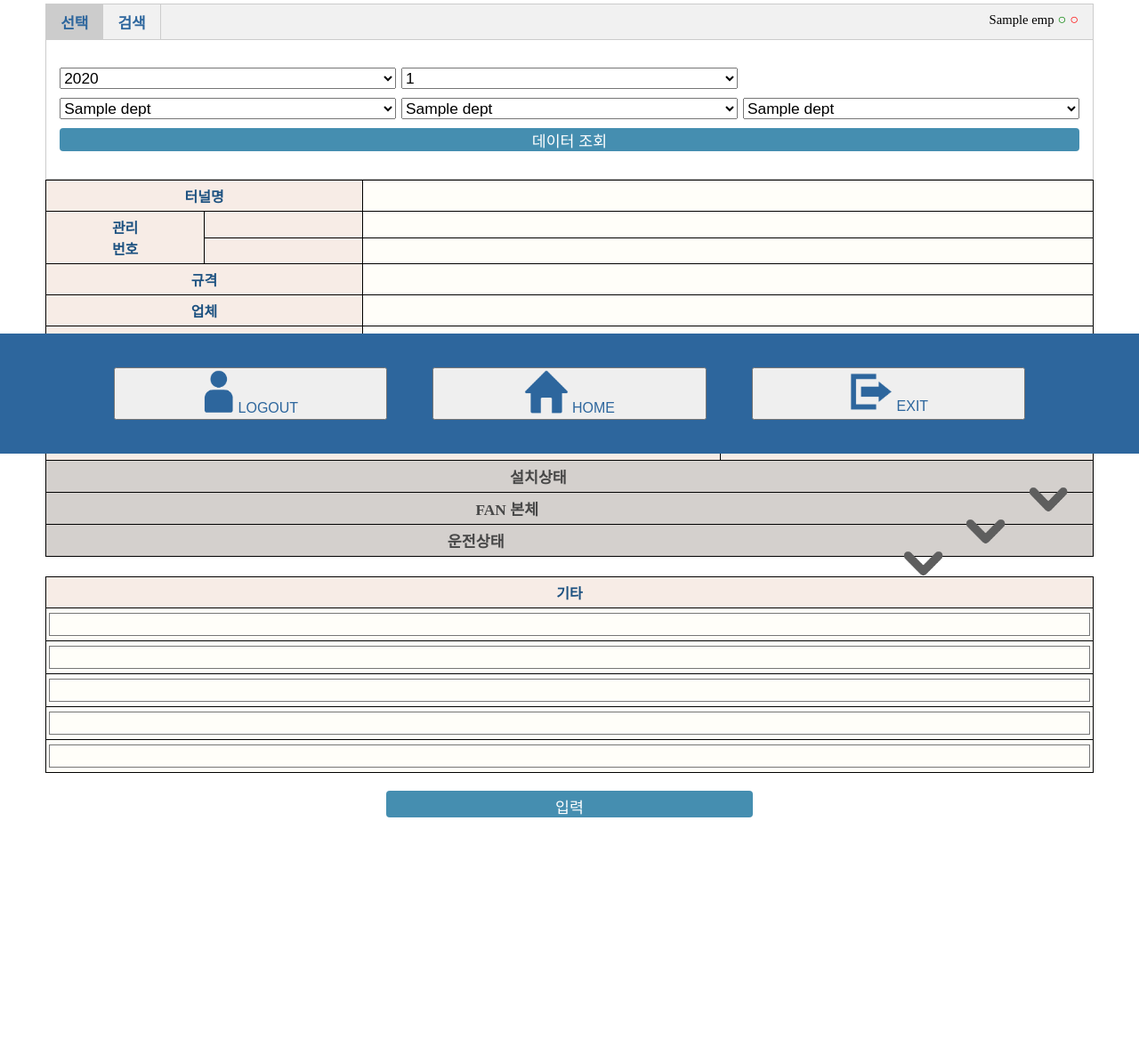
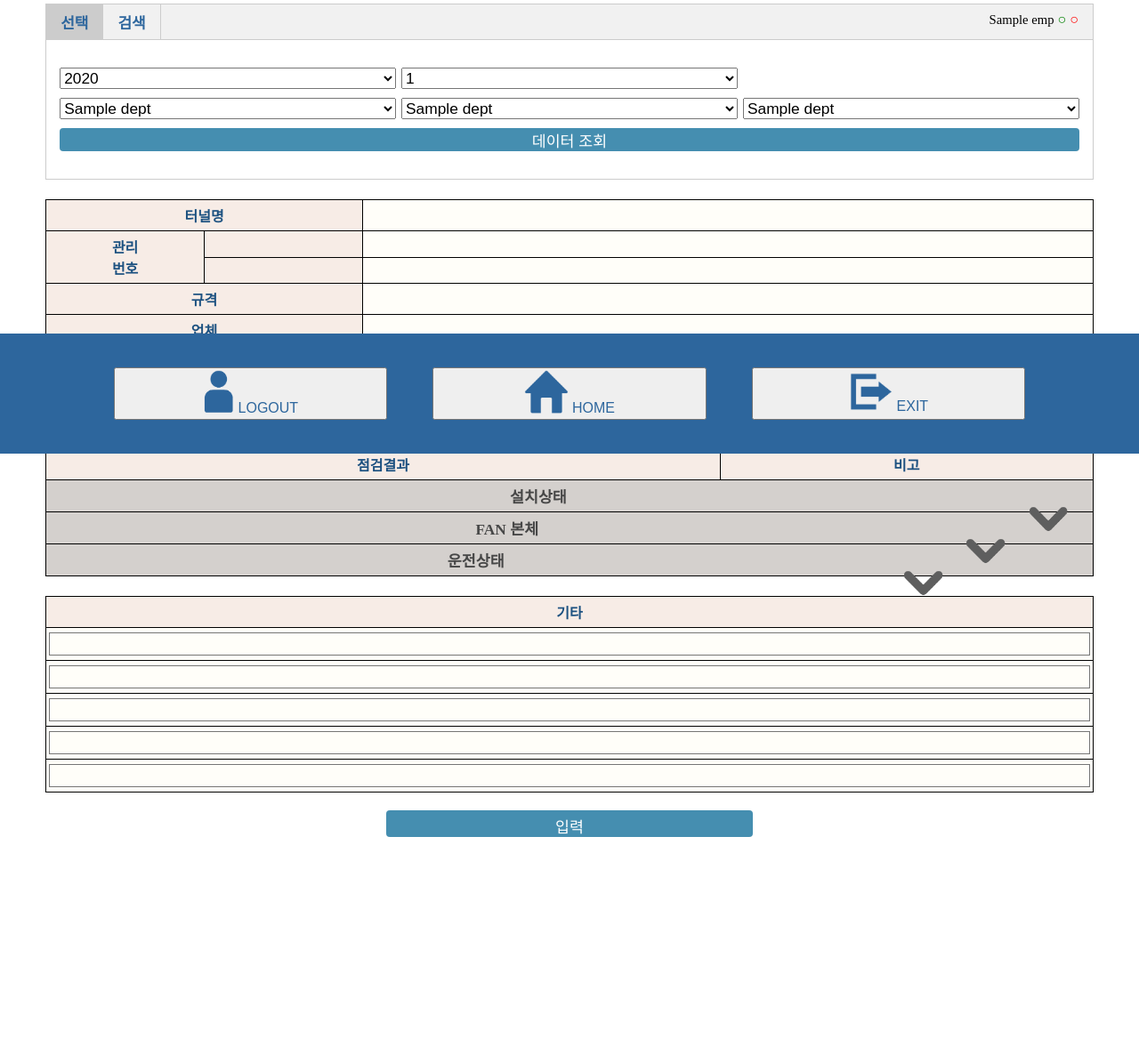
Before and after one commit to hyunjiyoo/JetFan-project, a Flask app: template jetFan-project/templates/inspection.html in a window 1280 px wide. Shown: the part 290-1466 px from the top of the page at 89% size. Before the commit the page ends 1209 px from the top, so only its background shows below. Run offline with Flask 2, Linux system fonts and the light colour scheme; the template is opened without the code that fills it: most values are stand-ins (such as "Sample title", 1, 10 or a date in 2020); lists and menus that the app fills with data are empty; style sheets or scripts are compiled from the project's sources; parts of the project's set-up code (start-up, migrations or seed data) failed here and were passed over; some libraries are stand-ins or nearby versions.

Commit message:
검색박스와의 간격조정

```diff
--- a/jetFan-project/static/css/abnormal.less
+++ b/jetFan-project/static/css/abnormal.less
@@ -5,6 +5,8 @@
 @sub-bg: #fffef9;
 
 #contents {
+    margin-top: 20px;
+
     table {
         border-collapse: collapse;
         width: 100%;
--- a/jetFan-project/static/css/dist/abnormal.css
+++ b/jetFan-project/static/css/dist/abnormal.css
@@ -1,3 +1,6 @@
+#contents {
+  margin-top: 20px;
+}
 #contents table {
   border-collapse: collapse;
   width: 100%;
--- a/jetFan-project/static/css/dist/inspection.css
+++ b/jetFan-project/static/css/dist/inspection.css
@@ -1,6 +1,7 @@
 #contents {
   margin-bottom: 20%;
   font-size: 13pt;
+  margin-top: 22px;
 }
 #contents table {
   border-collapse: collapse;
--- a/jetFan-project/static/css/inspection.less
+++ b/jetFan-project/static/css/inspection.less
@@ -7,6 +7,7 @@
 #contents {
     margin-bottom: 20%;
     font-size: @basic-font;
+    margin-top: 22px;
 
     table {
         border-collapse: collapse;
```
